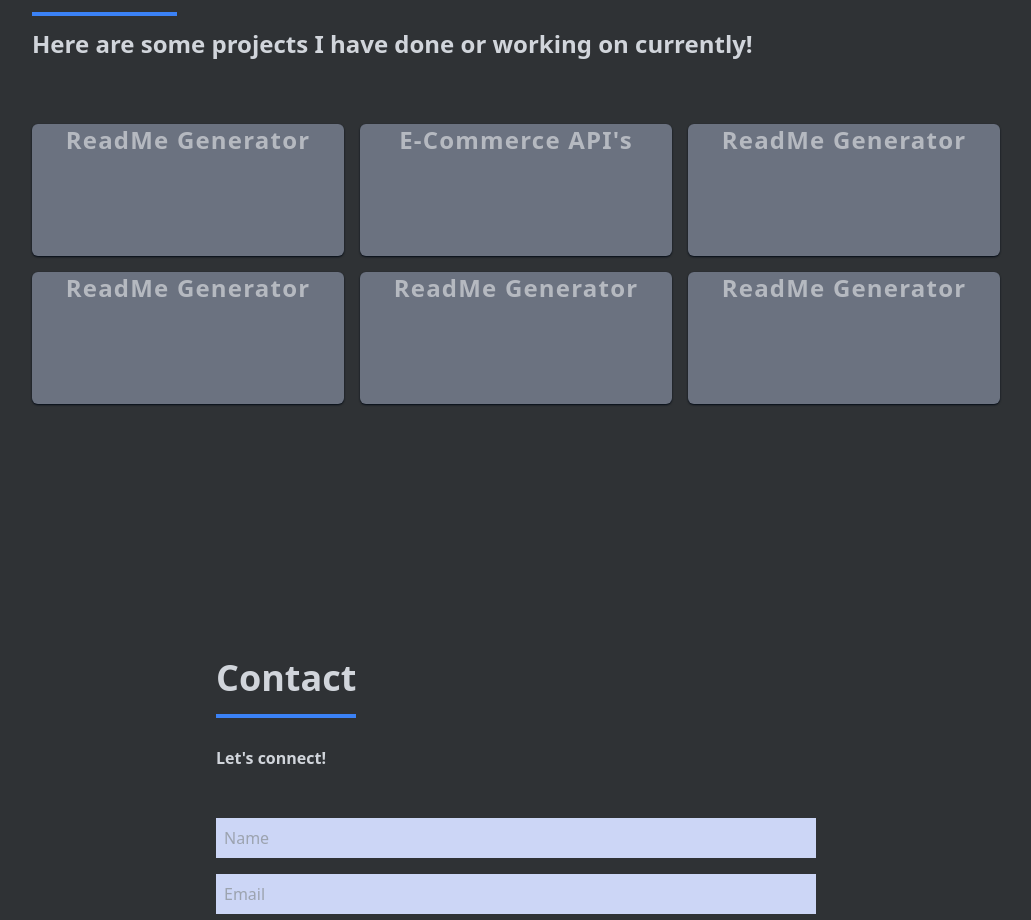
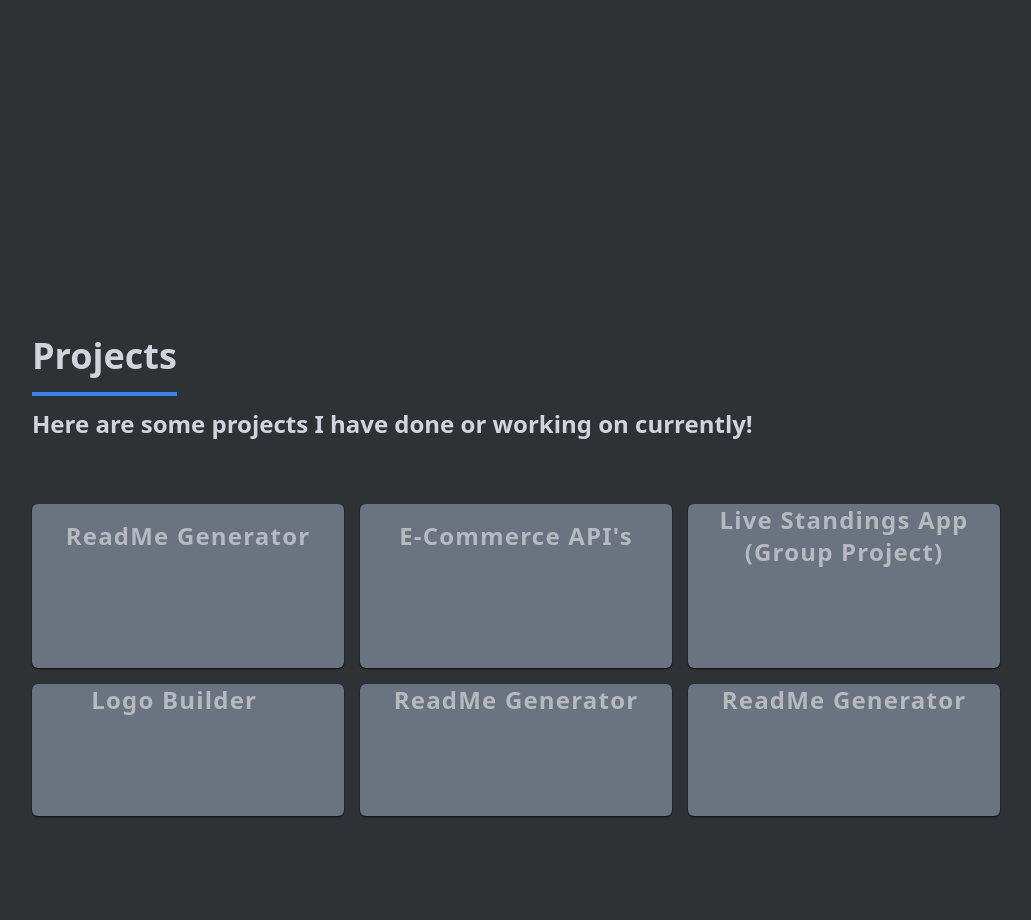
Before and after one commit to Jdelg140/JacobDelgado_Portfolio, a React (Create React App) app: page / in a window 1280 px wide. Shown: the part 1424-2344 px from the top of the page, without its empty margins (124-1155 px from the left). Built offline with nearby package versions, Linux system fonts and the light colour scheme.

Commit message:
final details for components to render correctly in browser

```diff
--- a/src/components/Aboutme.jsx
+++ b/src/components/Aboutme.jsx
@@ -2,7 +2,7 @@ import React from "react";
 
 const Aboutme = () => {
   return (
-    <div name="aboutme" className="w-full h-full bg-[#2f3235] ">
+    <div name="aboutme" className="w-full h-screen bg-[#2f3235] ">
       <div className=" max-w-[1000px] max-h-[1000px] mx-auto px-8 flex flex-col justify-center h-full">
         <div>
           <p className="text-4xl font-bold inline border-b-4 border-blue-500 text-gray-300 py-3">
--- a/src/components/Navbar.jsx
+++ b/src/components/Navbar.jsx
@@ -62,7 +62,7 @@ const Navbar = () => {
           <li className="w-[160px] h-[60px] flex justify-between items-center padding-10  ml-[-100px] hover:ml-[-8px] duration-300 bg-[#646669]">
             <a
               className="flex justify-between items-center w-full text-gray-300"
-              href=""
+              href={Resume} download="Resume"
             >
               Resume <BsFillPersonLinesFill size={30} />
             </a>
--- a/src/components/Projects.jsx
+++ b/src/components/Projects.jsx
@@ -54,18 +54,18 @@ function Projects() {
               </div>
             </div>
           </div>
-          <div className=" bg-gray-500 shadow-sm shadow-[#040c16] group container rounded-md flex justify-center items-center mx-auto">
+          <div className=" bg-gray-500 shadow-sm shadow-[#040c16] group container rounded-md flex justify-center text-center items-center mx-auto">
             <div className="opacity-50 group-hover:opacity-100 hover:smooth">
               <span className="text-2xl font-bold text-white tracking-wider">
-                ReadMe Generator
+                Live Standings App (Group Project)
               </span>
               <div className="pt-8 text-center">
-                <a href="/">
+                <a href="https://juanx198522.github.io/Sport-Standings-Tracker/#">
                   <button className=" opacity-0 group-hover:opacity-100 text-center rounded-lg px-4 py-3 m-2 bg-white text-gray-700 font-bold text-lg">
                     Demo
                   </button>
                 </a>
-                <a href="/">
+                <a href="https://github.com/juanx198522/Sport-Standings-Tracker">
                   <button className=" opacity-0 group-hover:opacity-100 text-center rounded-lg px-4 py-3 m-2 bg-white text-gray-700 font-bold text-lg">
                     Code
                   </button>
@@ -76,15 +76,15 @@ function Projects() {
           <div className=" bg-gray-500 shadow-sm shadow-[#040c16] group container rounded-md flex justify-center items-center mx-auto">
             <div className="opacity-50 group-hover:opacity-100 hover:smooth">
               <span className="text-2xl font-bold text-white tracking-wider">
-                ReadMe Generator
+                Logo Builder
               </span>
               <div className="pt-8 text-center">
-                <a href="/">
+                <a href="https://drive.google.com/file/d/1QOTsqJWIxjINlQpTiiB3HfCOK5mXB9HJ/view">
                   <button className=" opacity-0 group-hover:opacity-100 text-center rounded-lg px-4 py-3 m-2 bg-white text-gray-700 font-bold text-lg">
                     Demo
                   </button>
                 </a>
-                <a href="/">
+                <a href="https://github.com/Jdelg140/Logo-Builder">
                   <button className=" opacity-0 group-hover:opacity-100 text-center rounded-lg px-4 py-3 m-2 bg-white text-gray-700 font-bold text-lg">
                     Code
                   </button>
```
Also changed, not shown: 1 other file (tests, documents, lock files or other folders).
